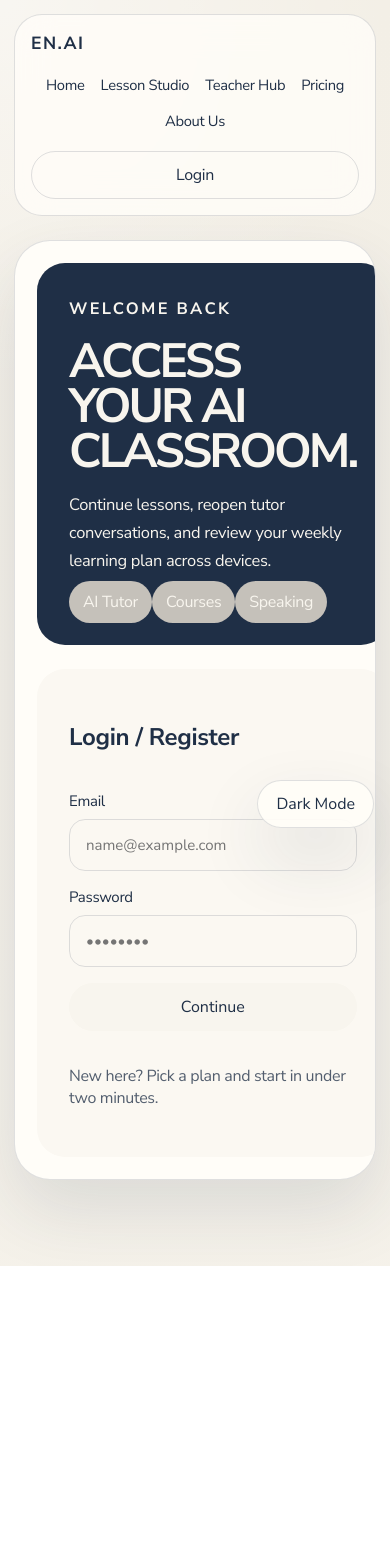
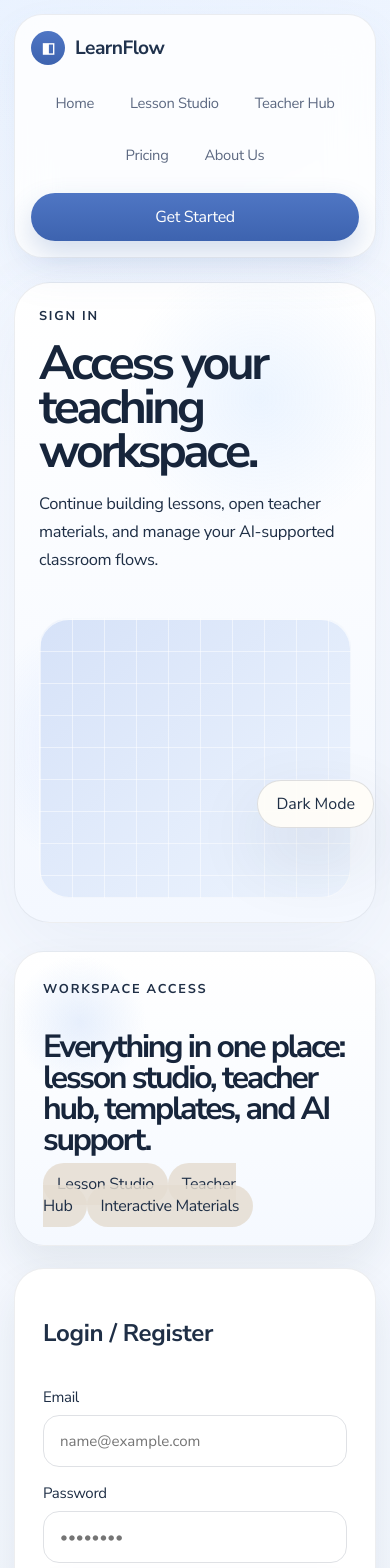
Before and after one commit to lana486/2, a Next.js app: page /login in a window 390 px wide. Shown: the top 1568 px of the page. Before the commit the page ends 1266 px from the top, so only its background shows below. Built offline with nearby package versions, Linux system fonts and the light colour scheme.

Commit message:
Apply new design system across site pages

```diff
--- a/app/globals.css
+++ b/app/globals.css
@@ -31,8 +31,9 @@ html {
 body {
   margin: 0;
   background:
-    radial-gradient(circle at top left, rgba(255, 255, 255, 0.45), transparent 30%),
-    linear-gradient(180deg, var(--bg) 0%, color-mix(in srgb, var(--bg) 85%, #ffffff 15%) 100%);
+    radial-gradient(circle at top left, rgba(177, 210, 255, 0.18), transparent 24%),
+    radial-gradient(circle at top right, rgba(210, 228, 255, 0.22), transparent 22%),
+    linear-gradient(180deg, #f7faff 0%, #f2f6fd 100%);
   color: var(--text);
   font-family: var(--font-body), sans-serif;
   font-weight: 400;
@@ -67,18 +68,34 @@ textarea {
   gap: 20px;
   width: min(1320px, calc(100vw - 48px));
   margin: 0 auto 24px;
-  padding: 14px 18px;
-  background: color-mix(in srgb, var(--surface) 82%, transparent);
-  border: 1px solid var(--border);
+  padding: 14px 20px;
+  background: rgba(255, 255, 255, 0.82);
+  border: 1px solid rgba(31, 47, 70, 0.08);
   border-radius: 999px;
-  backdrop-filter: blur(18px);
+  backdrop-filter: blur(22px);
+  box-shadow: 0 18px 40px rgba(102, 132, 180, 0.08);
 }
 
 .brand-mark {
+  display: inline-flex;
+  align-items: center;
+  gap: 10px;
   font-family: var(--font-display), sans-serif;
-  font-size: 1.1rem;
+  font-size: 1.2rem;
   font-weight: 700;
-  letter-spacing: 0.08em;
+  letter-spacing: -0.03em;
+  color: #20324d;
+}
+
+.brand-badge {
+  display: inline-grid;
+  place-items: center;
+  width: 34px;
+  height: 34px;
+  border-radius: 50%;
+  background: linear-gradient(180deg, #4f76c4, #3d63af);
+  color: #fff;
+  font-size: 0.9rem;
 }
 
 .nav-links {
@@ -87,6 +104,21 @@ textarea {
   gap: 16px;
   justify-content: center;
   font-size: 0.92rem;
+  color: #5d6982;
+}
+
+.nav-links a {
+  padding: 8px 10px;
+  border-radius: 12px;
+}
+
+.nav-links a:hover {
+  background: rgba(111, 159, 231, 0.08);
+  color: #20324d;
+}
+
+.topbar-cta {
+  min-width: 136px;
 }
 
 .theme-toggle {
@@ -108,6 +140,116 @@ textarea {
   width: min(1320px, 100%);
   margin: 0 auto;
   padding-bottom: 72px;
+}
+
+.learnflow-page-hero {
+  display: grid;
+  grid-template-columns: 1.05fr 0.95fr;
+  gap: 28px;
+  padding: 34px;
+  border-radius: 36px;
+  border: 1px solid rgba(31, 47, 70, 0.08);
+  background:
+    radial-gradient(circle at 25% 72%, rgba(132, 177, 255, 0.16), transparent 24%),
+    radial-gradient(circle at 68% 18%, rgba(129, 186, 255, 0.14), transparent 24%),
+    linear-gradient(180deg, #ffffff 0%, #f4f8ff 100%);
+  box-shadow: 0 24px 80px rgba(96, 128, 180, 0.08);
+}
+
+.learnflow-page-hero h1,
+.learnflow-auth-brand h2,
+.learnflow-info-card h3 {
+  margin: 0;
+  font-family: var(--font-display), sans-serif;
+  color: #17253b;
+  letter-spacing: -0.07em;
+}
+
+.learnflow-page-hero h1 {
+  font-size: clamp(3rem, 6vw, 5.4rem);
+  line-height: 0.92;
+}
+
+.learnflow-page-hero-art {
+  min-height: 280px;
+  border-radius: 30px;
+  background:
+    radial-gradient(circle at 24% 22%, rgba(255, 255, 255, 0.78), transparent 16%),
+    linear-gradient(180deg, #d9e6fb 0%, #edf3fe 100%);
+  border: 1px solid rgba(255, 255, 255, 0.68);
+  box-shadow: inset 0 1px 0 rgba(255, 255, 255, 0.7);
+}
+
+.learnflow-art-soft {
+  background:
+    radial-gradient(circle at 26% 24%, rgba(255, 255, 255, 0.7), transparent 18%),
+    linear-gradient(135deg, #d8e1f6 0%, #eef4ff 100%);
+}
+
+.learnflow-art-blue {
+  background:
+    radial-gradient(circle at 26% 24%, rgba(255, 255, 255, 0.68), transparent 18%),
+    linear-gradient(135deg, #b8cef5 0%, #e8f0fd 100%);
+}
+
+.learnflow-art-grid {
+  background:
+    linear-gradient(90deg, rgba(255, 255, 255, 0.5) 1px, transparent 1px),
+    linear-gradient(rgba(255, 255, 255, 0.5) 1px, transparent 1px),
+    linear-gradient(135deg, #d6e2f8 0%, #edf4fe 100%);
+  background-size: 32px 32px, 32px 32px, cover;
+}
+
+.learnflow-info-grid {
+  display: grid;
+  grid-template-columns: repeat(3, minmax(0, 1fr));
+  gap: 22px;
+}
+
+.learnflow-info-card {
+  display: grid;
+  gap: 12px;
+  padding: 24px;
+  border-radius: 28px;
+  border: 1px solid rgba(31, 47, 70, 0.08);
+  background: #fff;
+  box-shadow: 0 18px 40px rgba(31, 47, 70, 0.08);
+}
+
+.learnflow-info-card h3 {
+  font-size: clamp(1.5rem, 2vw, 2.1rem);
+  line-height: 0.98;
+}
+
+.learnflow-auth-shell {
+  display: grid;
+  grid-template-columns: 1fr 0.9fr;
+  gap: 22px;
+}
+
+.learnflow-auth-panel {
+  display: grid;
+  gap: 18px;
+  padding: 28px;
+  border-radius: 30px;
+  border: 1px solid rgba(31, 47, 70, 0.08);
+  background: #fff;
+  box-shadow: 0 20px 40px rgba(31, 47, 70, 0.08);
+}
+
+.learnflow-auth-brand {
+  background:
+    radial-gradient(circle at 18% 24%, rgba(142, 181, 241, 0.2), transparent 18%),
+    linear-gradient(180deg, #ffffff 0%, #f5f9ff 100%);
+}
+
+.learnflow-auth-brand h2 {
+  font-size: clamp(2rem, 3vw, 3rem);
+  line-height: 0.96;
+}
+
+.learnflow-auth-form {
+  align-content: start;
 }
 
 .hero-slide,
@@ -2229,6 +2371,12 @@ textarea {
 }
 
 @media (max-width: 1080px) {
+  .learnflow-page-hero,
+  .learnflow-auth-shell,
+  .learnflow-info-grid {
+    grid-template-columns: 1fr;
+  }
+
   .learnflow-hero,
   .learnflow-feature-banner {
     grid-template-columns: 1fr;
@@ -2331,6 +2479,9 @@ textarea {
 }
 
 @media (max-width: 720px) {
+  .learnflow-page-hero,
+  .learnflow-auth-shell,
+  .learnflow-info-grid,
   .learnflow-searchbar,
   .learnflow-template-grid {
     grid-template-columns: 1fr;
@@ -2382,7 +2533,8 @@ textarea {
   .page-hero,
   .section-intro,
   .stat-panels,
-  .cta-slide {
+  .cta-slide,
+  .learnflow-page-hero {
     padding: 24px;
   }
 
--- a/app/login/page.tsx
+++ b/app/login/page.tsx
@@ -3,20 +3,28 @@ import Link from "next/link";
 export default function LoginPage() {
   return (
     <main className="page-stack">
-      <section className="auth-shell">
-        <div className="auth-panel auth-brand">
-          <p className="eyebrow">Welcome Back</p>
-          <h1>Access your AI classroom.</h1>
-          <p>
-            Continue lessons, reopen tutor conversations, and review your weekly learning plan across devices.
+      <section className="learnflow-page-hero">
+        <div>
+          <p className="eyebrow">Sign In</p>
+          <h1>Access your teaching workspace.</h1>
+          <p className="lead">
+            Continue building lessons, open teacher materials, and manage your AI-supported classroom flows.
           </p>
+        </div>
+        <div className="learnflow-page-hero-art learnflow-art-grid" />
+      </section>
+
+      <section className="learnflow-auth-shell">
+        <div className="learnflow-auth-panel learnflow-auth-brand">
+          <p className="eyebrow">Workspace Access</p>
+          <h2>Everything in one place: lesson studio, teacher hub, templates, and AI support.</h2>
           <div className="auth-metrics">
-            <span>AI Tutor</span>
-            <span>Courses</span>
-            <span>Speaking</span>
+            <span>Lesson Studio</span>
+            <span>Teacher Hub</span>
+            <span>Interactive Materials</span>
           </div>
         </div>
-        <div className="auth-panel auth-form">
+        <div className="learnflow-auth-panel learnflow-auth-form">
           <h2>Login / Register</h2>
           <form className="form-grid">
             <label>
@@ -27,7 +35,7 @@ export default function LoginPage() {
               Password
               <input type="password" placeholder="••••••••" />
             </label>
-            <button type="submit" className="button button-primary">
+            <button type="submit" className="button learnflow-primary">
               Continue
             </button>
           </form>
--- a/components/main-nav.tsx
+++ b/components/main-nav.tsx
@@ -12,7 +12,8 @@ export function MainNav() {
   return (
     <header className="topbar">
       <Link href="/" className="brand-mark">
-        EN.AI
+        <span className="brand-badge">◧</span>
+        <span>LearnFlow</span>
       </Link>
       <nav className="nav-links">
         {links.map((link) => (
@@ -21,8 +22,8 @@ export function MainNav() {
           </Link>
         ))}
       </nav>
-      <Link href="/login" className="button button-secondary">
-        Login
+      <Link href="/login" className="button learnflow-primary topbar-cta">
+        Get Started
       </Link>
     </header>
   );
```
Also changed, not shown: app/about-us/page.tsx (+23 -20 lines), app/pricing/page.tsx (+31 -14 lines).
